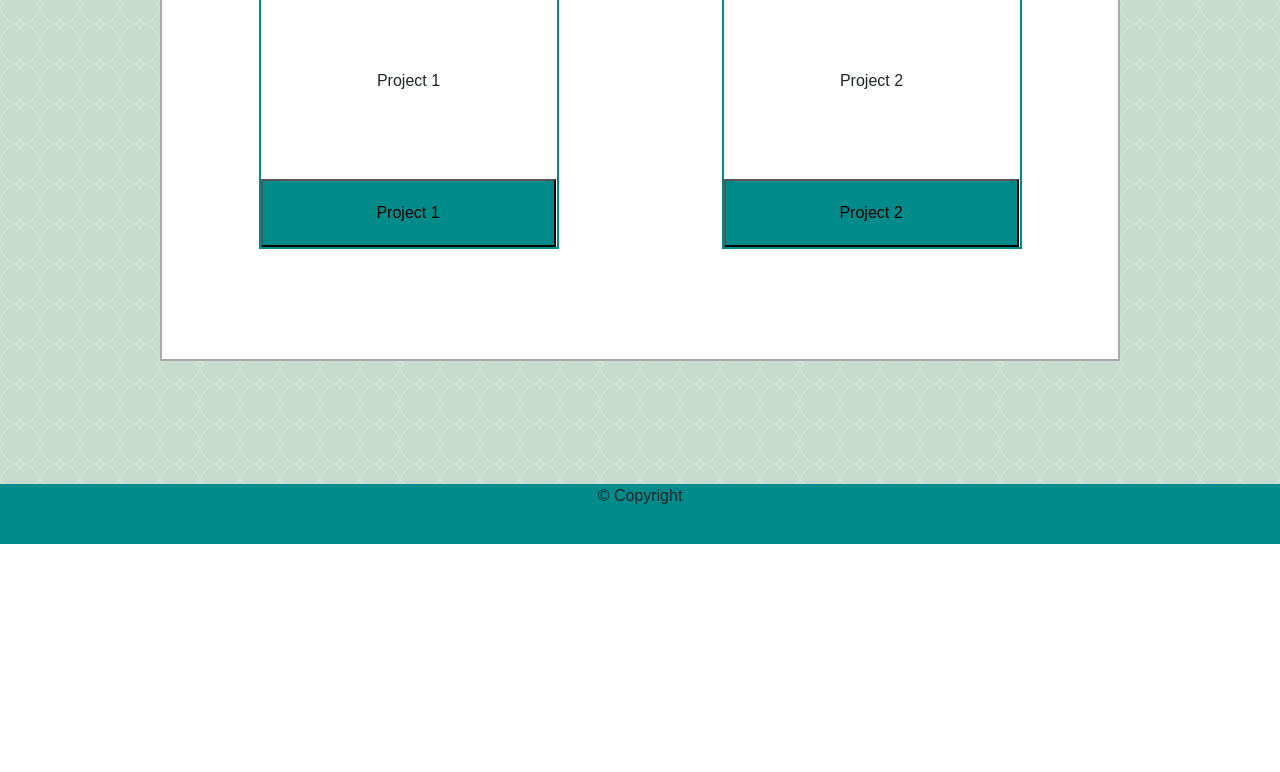
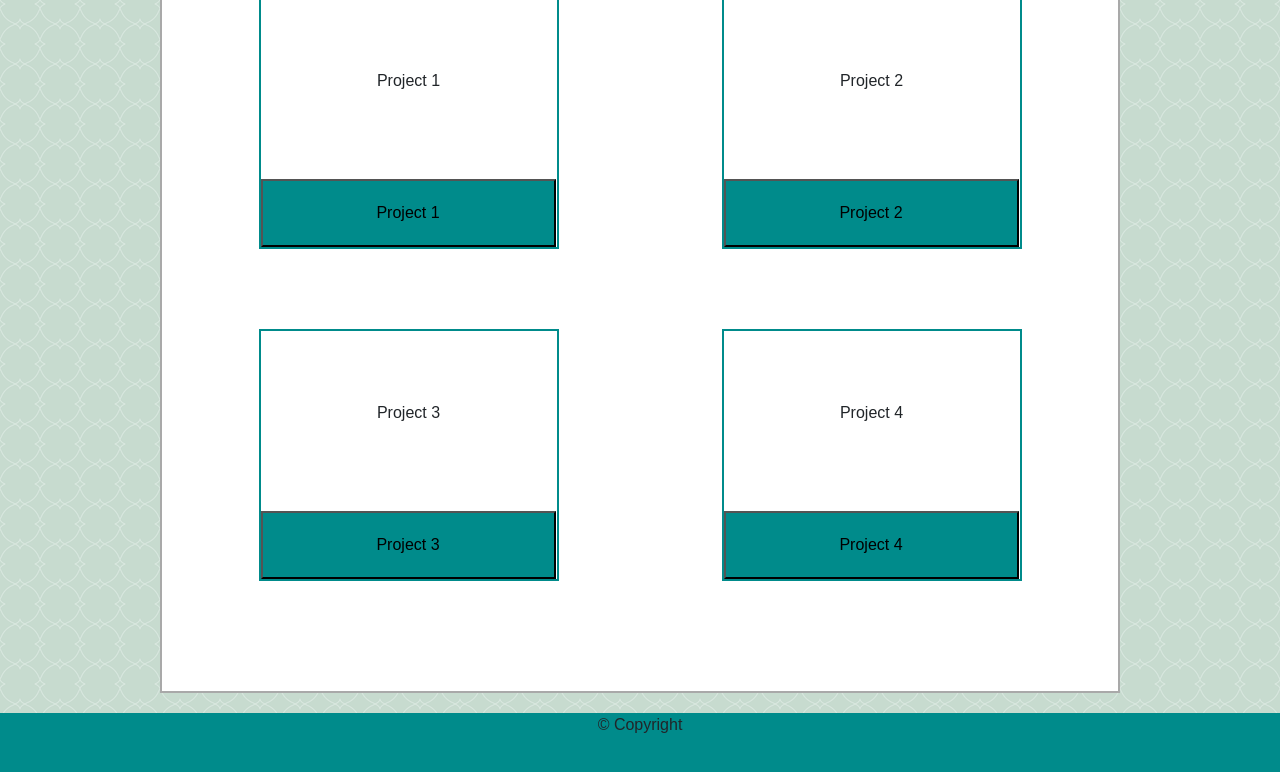
Before and after one commit to jooal/Bootstrap-Portfolio, a plain HTML site: page portfolio.html in a window 1280 px wide. Shown: the part 256-1028 px from the top of the page. Before the commit the page ends 800 px from the top, so only its background shows below. Drawn offline with nearby package versions, Linux system fonts and the light colour scheme.

Commit message:
final version

```diff
--- a/portfolio.html
+++ b/portfolio.html
@@ -53,12 +53,20 @@
                         <p class="project-1">Project 1</p>
                          <button class="button1">Project 1</button>
                      </div>
+                     <div class="projects">
+                        <p class="project-1">Project 3</p>
+                        <button class="button1">Project 3</button>
+                    </div>
                 </div>
 
                 <div class="col-md-6">
                     <div class="projects">
                         <p class="project-2">Project 2</p>
                         <button class="button2">Project 2</button>
+                    </div>
+                    <div class="projects">
+                        <p class="project-2">Project 4</p>
+                        <button class="button2">Project 4</button>
                     </div>
                 </div>
 
```
